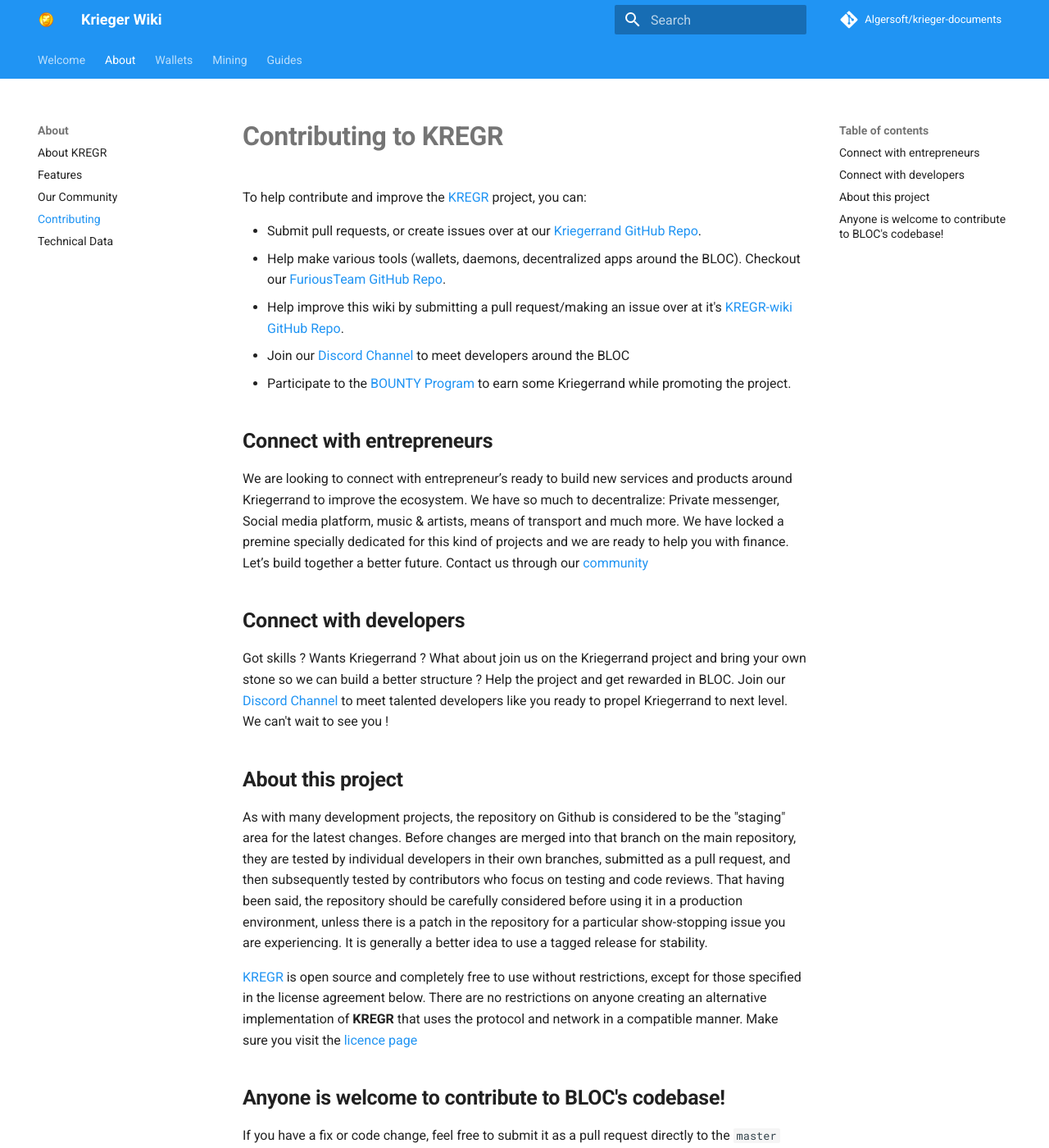
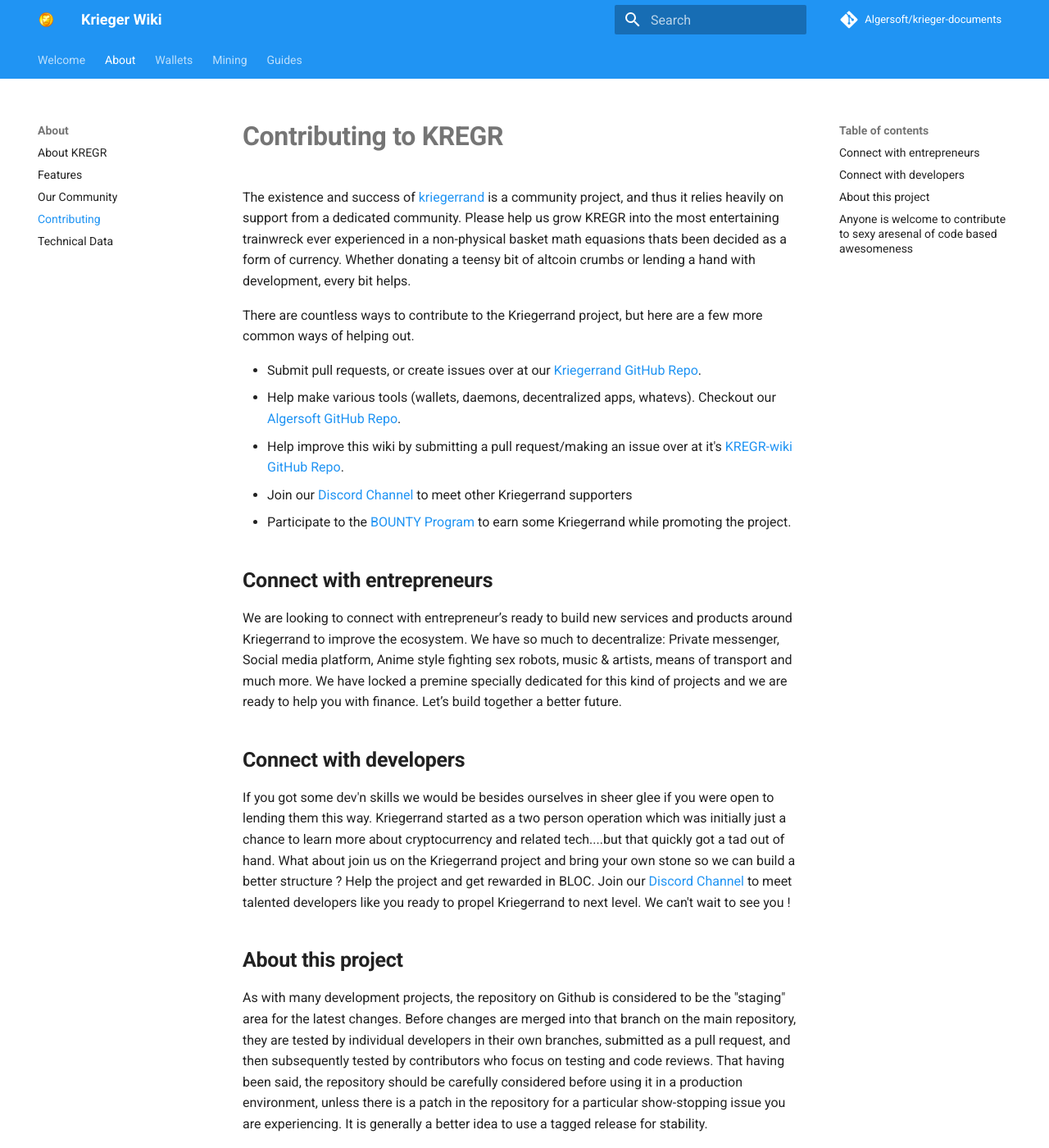
Before and after one commit to Algersoft/algersoftbible, an MkDocs documentation site: the page built from docs/about/Contributing.md, in a window 1280 px wide and 1400 px high. Shown: the whole window at 82% size. Built offline with MkDocs 1.6.1 and Material for MkDocs 9.7.7, drawn with Linux system fonts in a browser that asks for light colours; comment, search, counter and statistics services are not loaded; some of the changed text lies outside the part shown.

Commit message:
Update Contributing.md

```diff
--- a/docs/about/Contributing.md
+++ b/docs/about/Contributing.md
@@ -1,27 +1,29 @@
 # **Contributing to KREGR**
 
-To help contribute and improve the [KREGR](https://bloc.money) project, you can:
+The existence and success of [kriegerrand](https://kriegerrand.com) is a community project, and thus it relies heavily on support from a dedicated community. Please help us grow KREGR into the most entertaining trainwreck ever experienced in a non-physical basket math equasions thats been decided as a form of currency. Whether donating a teensy bit of altcoin crumbs or lending a hand with development, every bit helps.
 
-* Submit pull requests, or create issues over at our [Kriegerrand GitHub Repo](https://github.com/furiousteam/BLOC).
-* Help make various tools (wallets, daemons, decentralized apps around the BLOC). Checkout our [FuriousTeam GitHub Repo](https://github.com/furiousteam).
-* Help improve this wiki by submitting a pull request/making an issue over at it's [KREGR-wiki GitHub Repo](https://github.com/furiousteam/KREGR-wiki).
-* Join our [Discord Channel](https://discord.gg/5Buudya) to meet developers around the BLOC
+There are countless ways to contribute to the Kriegerrand project, but here are a few more common ways of helping out.
+
+* Submit pull requests, or create issues over at our [Kriegerrand GitHub Repo](https://github.com/Algersoft/Kriegerrand).
+* Help make various tools (wallets, daemons, decentralized apps, whatevs). Checkout our [Algersoft GitHub Repo](https://github.com/Algersoft).
+* Help improve this wiki by submitting a pull request/making an issue over at it's [KREGR-wiki GitHub Repo](https://github.com/Algersoft/Kriegers-documents).
+* Join our [Discord Channel](https://discord.gg/5Buudya) to meet other Kriegerrand supporters
 * Participate to the [BOUNTY Program](../guides/Bounty-Program.md) to earn some Kriegerrand while promoting the project.
 
 ## **Connect with entrepreneurs**
 
-We are looking to connect with entrepreneur’s ready to build new services and products around Kriegerrand to improve the ecosystem. We have so much to decentralize: Private messenger, Social media platform, music & artists, means of transport and much more. We have locked a premine specially dedicated for this kind of projects and we are ready to help you with finance. Let’s build together a better future. Contact us through our [community](../about/Community.md)
+We are looking to connect with entrepreneur’s ready to build new services and products around Kriegerrand to improve the ecosystem. We have so much to decentralize: Private messenger, Social media platform, Anime style fighting sex robots, music & artists, means of transport and much more. We have locked a premine specially dedicated for this kind of projects and we are ready to help you with finance. Let’s build together a better future.
 
 ## **Connect with developers**
 
-Got skills ? Wants Kriegerrand ? What about join us on the Kriegerrand project and bring your own stone so we can build a better structure ? Help the project and get rewarded in BLOC. Join our [Discord Channel](https://discord.gg/5Buudya) to meet talented developers like you ready to propel Kriegerrand to next level. We can't wait to see you !
+If you got some dev'n skills we would be besides ourselves in sheer glee if you were open to lending them this way. Kriegerrand started as a two person operation which was initially just a chance to learn more about cryptocurrency and related tech....but that quickly got a tad out of hand.  What about join us on the Kriegerrand project and bring your own stone so we can build a better structure ? Help the project and get rewarded in BLOC. Join our [Discord Channel](https://discord.gg/5Buudya) to meet talented developers like you ready to propel Kriegerrand to next level. We can't wait to see you !
 
 ## **About this project**
 
 As with many development projects, the repository on Github is considered to be the "staging" area for the latest changes. Before changes are merged into that branch on the main repository, they are tested by individual developers in their own branches, submitted as a pull request, and then subsequently tested by contributors who focus on testing and code reviews. That having been said, the repository should be carefully considered before using it in a production environment, unless there is a patch in the repository for a particular show-stopping issue you are experiencing. It is generally a better idea to use a tagged release for stability.
 
-[KREGR](https://github.com/furiousteam/BLOC) is open source and completely free to use without restrictions, except for those specified in the license agreement below. There are no restrictions on anyone creating an alternative implementation of **KREGR** that uses the protocol and network in a compatible manner. Make sure you visit the [licence page](../about/Licence.md)
+[KREGR](https://github.com/Algersoft/Kriegerrand) is open source and completely free to use without restrictions, except for those specified in the license agreement below. There are no restrictions on anyone creating an alternative implementation of **KREGR** that uses the protocol and network in a compatible manner. Make sure you visit the [licence page](../about/Licence.md)
 
-## **Anyone is welcome to contribute to BLOC's codebase!**
+## **Anyone is welcome to contribute to sexy aresenal of code based awesomeness**
 
-If you have a fix or code change, feel free to submit it as a pull request directly to the `master` branch of [Kriegerrand GitHub Repo](https://github.com/furiousteam/BLOC). In cases where the change is relatively small or does not affect other parts of the codebase it may be merged in immediately by any one of the collaborators. On the other hand, if the change is particularly large or complex, it is expected that it will be discussed at length either well in advance of the pull request being submitted, or even directly on the pull request.
+If you have a fix or code change, feel free to submit it as a pull request directly to the `master` branch of [Kriegerrand GitHub Repo](https://github.com/Algersoft/Kriegerrand). In cases where the change is relatively small or does not affect other parts of the codebase it may be merged in immediately by any one of the collaborators. On the other hand, if the change is particularly large or complex, it is expected that it will be discussed at length either well in advance of the pull request being submitted, or even directly on the pull request.
```
